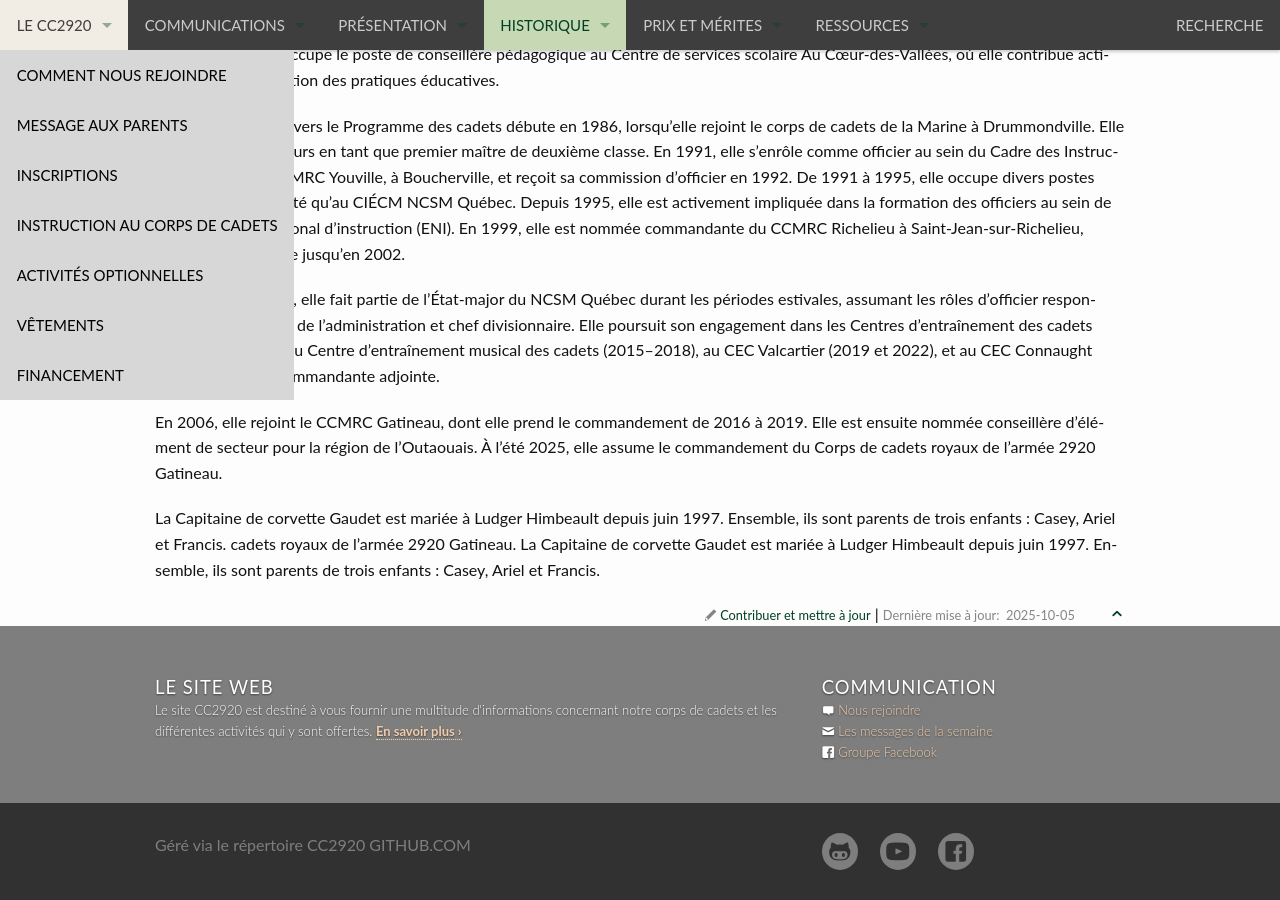
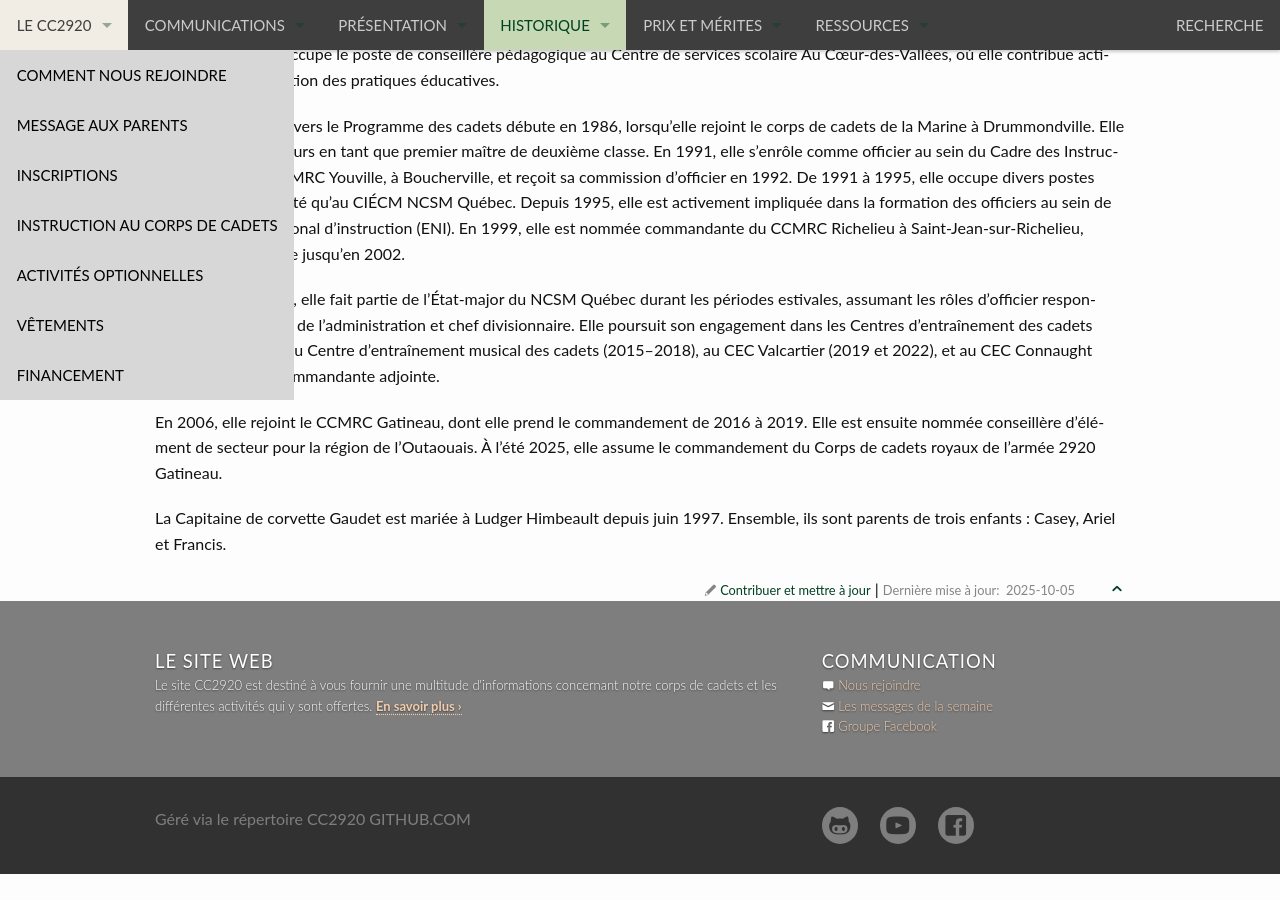
Before and after one commit to CC2920/web, a Jekyll site: the page built from _historique/commandants/2025-marylene-gaudet.md, in a window 1280 px wide and 900 px high, scrolled down 648 px. Built offline with Jekyll 4.4.1, drawn with Linux system fonts in a browser that asks for light colours; after the commit the page ends 1522 px from its top, so only the background shows below that.

Commit message:
Update 2025-marylene-gaudet.md

```diff
--- a/_historique/commandants/2025-marylene-gaudet.md
+++ b/_historique/commandants/2025-marylene-gaudet.md
@@ -43,6 +43,3 @@ cadets royaux de l’armée 2920 Gatineau.
 
 La Capitaine de corvette Gaudet est mariée à Ludger Himbeault depuis juin 1997.
 Ensemble, ils sont parents de trois enfants : Casey, Ariel et Francis.
-cadets royaux de l’armée 2920 Gatineau.
-La Capitaine de corvette Gaudet est mariée à Ludger Himbeault depuis juin 1997.
-Ensemble, ils sont parents de trois enfants : Casey, Ariel et Francis.
```
